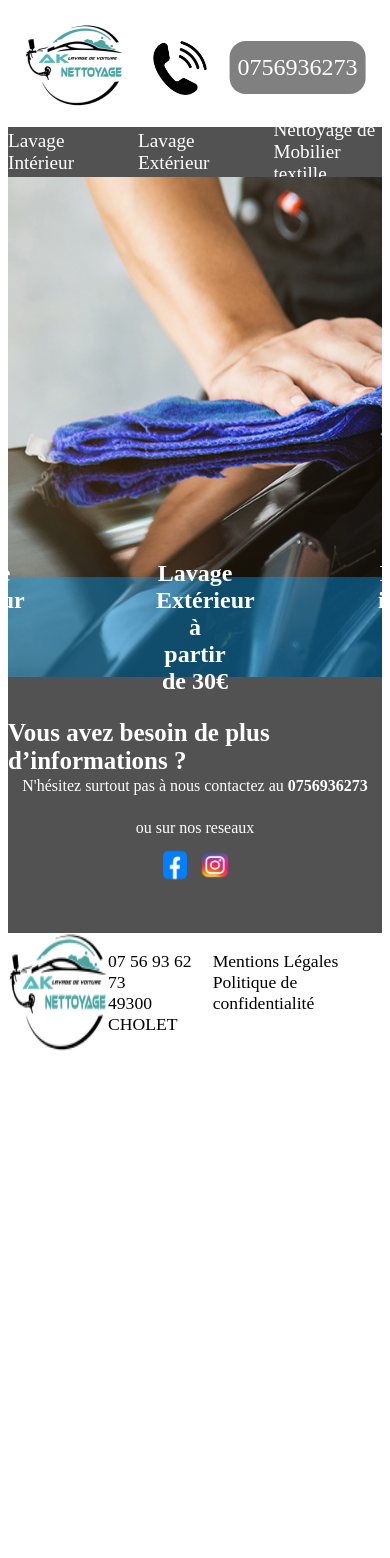
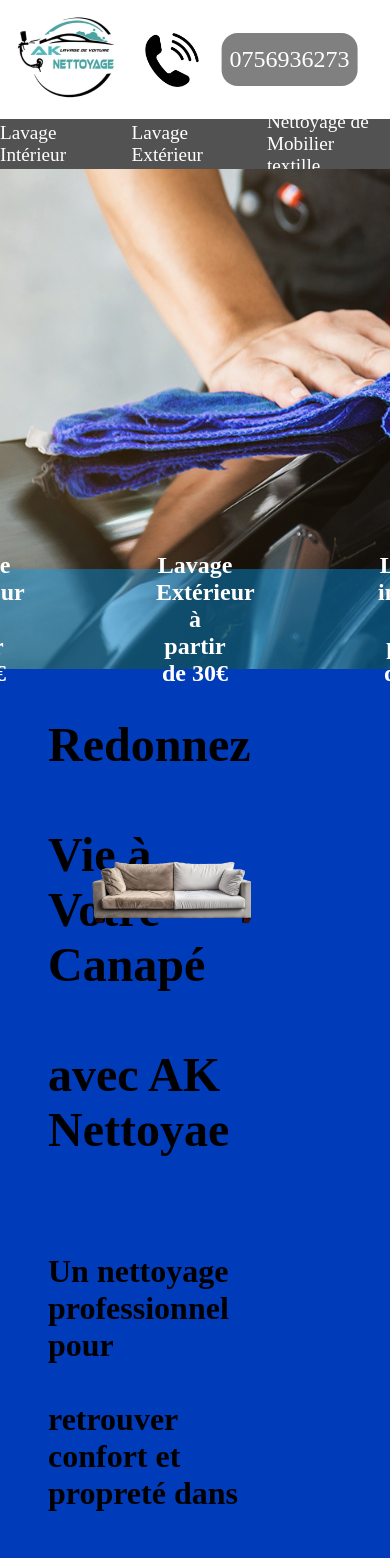
Before and after one commit to lucasA49/aknettoyage, a React (Vite) app in the folder vite-project/client/: page /Mobilier in a window 390 px wide. Shown: the top 1558 px of the page. Before the commit the page ends 1060 px from the top, so only its background shows below. Built offline with nearby package versions, Linux system fonts and the light colour scheme.

Commit message:
HeaderMobilié

```diff
--- /dev/null
+++ b/vite-project/client/src/components/HeaderMobilié.jsx
@@ -0,0 +1,34 @@
+import canapé from "../assets copy/images/Canapé.png"
+import "../styles/HeaderMobilié.css"
+
+function HeaderMobilié() {
+    return (
+        <>
+            <div className="header">
+                <div className="text-content">
+                    <h1 className="header">Redonnez
+                        <br />
+                        <br />
+                        Vie à Votre Canapé
+                        <br />
+                        <br />
+                        avec AK Nettoyae</h1>
+                    <h2 className="header-secondaire">Un nettoyage professionnel pour
+                        <br />
+                        <br />
+                        retrouver confort et propreté dans
+                        <br />
+                        <br />
+                        votre espace.
+                    </h2>
+                </div>
+
+                <div className="header-images">
+                    <img className="Canapé" src={canapé} alt="Canapé-avant-apres" />
+                </div>
+            </div>
+        </>
+    );
+}
+
+export default HeaderMobilié;
--- a/vite-project/client/src/pages/Mobilier.jsx
+++ b/vite-project/client/src/pages/Mobilier.jsx
@@ -1,11 +1,12 @@
 import Header from "../components/Header";
 import Footer from "../components/Footer";
+import HeaderMobilié from "../components/HeaderMobilié"
 
 function Mobilier() {
   return (
     <>
       <Header />
-
+      <HeaderMobilié/>
       <Footer />
     </>
   );
--- a/vite-project/client/src/styles/Header.css
+++ b/vite-project/client/src/styles/Header.css
@@ -31,7 +31,7 @@ header {
           background-color: grey;
           border-radius: 1rem;
           padding: 0.8rem 0.5rem;
-margin-right: 2rem;
+          margin-right: 2rem;
           color: white;
           width: 100%;
         }
@@ -97,3 +97,8 @@ margin-right: 2rem;
     margin: 0;
     padding: 0;
   }
+
+  *{
+    margin: 0;
+    padding: 0;
+  }
--- /dev/null
+++ b/vite-project/client/src/styles/HeaderMobilié.css
@@ -0,0 +1,41 @@
+.text-content h1,
+.text-content h2 {
+    text-align: left;
+}
+
+.header {
+    background-color: rgb(0, 59, 185);
+    display: flex;
+    justify-content: space-between;
+    align-items: flex-start;
+}
+
+
+.header h1 {
+    font-size: 3rem;
+    color: black;
+    margin-left: 3rem;
+    margin-top: 3rem;
+    margin-bottom: 6rem;
+}
+
+.header h2 {
+    font-size: 2rem;
+    color: black;
+    margin-left: 3rem;
+    margin-bottom: 1rem;
+}
+
+.header-images {
+    display: flex;
+    justify-content: flex-end;
+}
+
+.header-images img {
+    width: 50%;
+    max-width: 80rem;
+    border-radius: 8px;
+    margin-top: 12rem;
+    margin-right: 20rem;
+    margin-bottom: 15rem;
+}
```
Also changed, not shown: vite-project/client/src/assets copy/images/Canapé.png (added), 1 other file (tests, documents, lock files or other folders).
